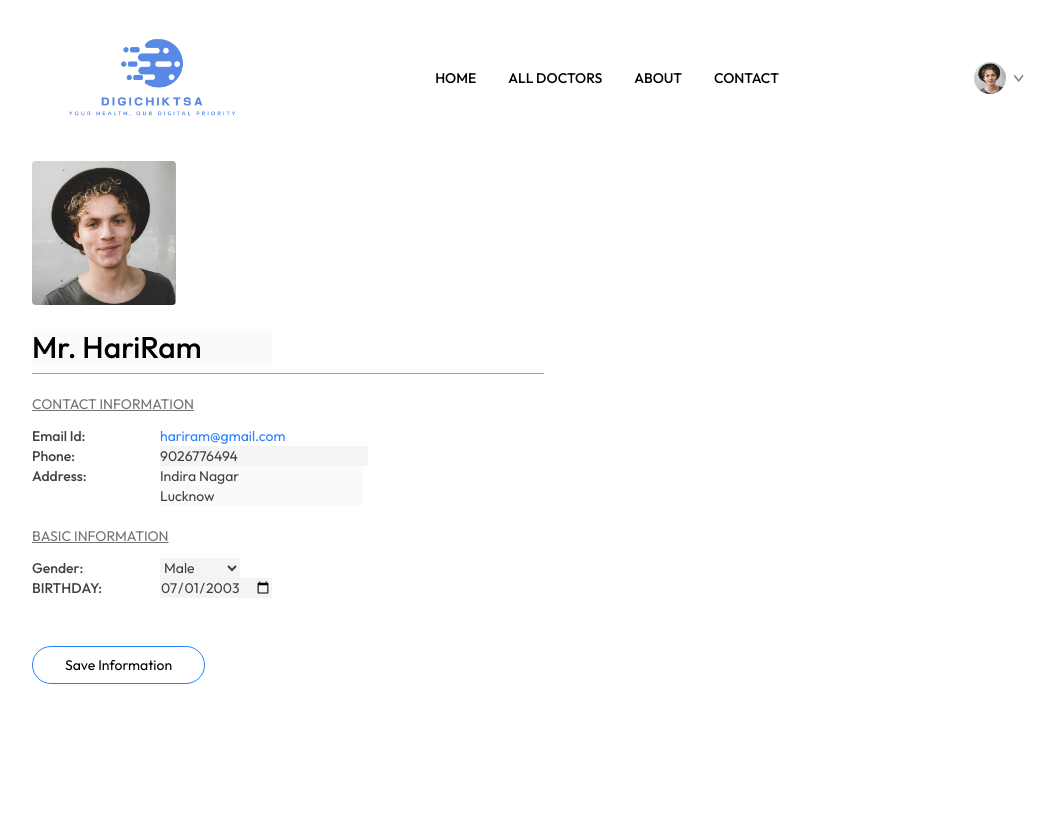
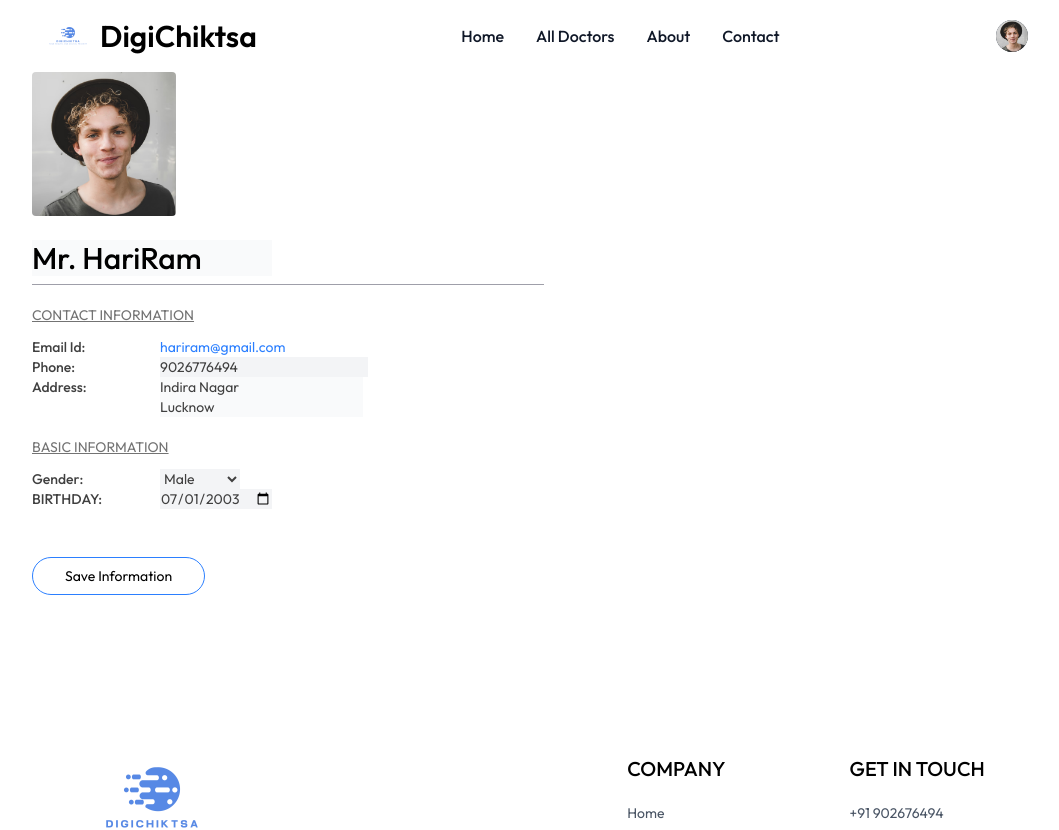
Before and after one commit to arpitkairati07/Telemedicine, a React (Vite) app in the folder Frontend Telemedicine/: page /my-profile in a window 1280 px wide. Shown: the top 830 px of the page, without its empty margins (96-1155 px from the left). Built offline with nearby package versions, Linux system fonts and the light colour scheme.

Commit message:
Navbar Responsveness

```diff
--- a/Frontend Telemedicine/src/Components/Navbar.jsx
+++ b/Frontend Telemedicine/src/Components/Navbar.jsx
@@ -1,178 +1,173 @@
 import React, { useState, useRef, useEffect } from "react";
-import { assets } from "../assets/assets_frontend/assets";
 import { NavLink, useNavigate } from "react-router-dom";
+import { assets } from "../assets/assets_frontend/assets"; // Adjust path as needed
 
 const Navbar = () => {
+  const [isDropdownOpen, setIsDropdownOpen] = useState(false);
+  const [isMobileMenuOpen, setIsMobileMenuOpen] = useState(false);
+  const dropdownRef = useRef(null);
   const navigate = useNavigate();
-  const [showMenu, setShowMenu] = useState(false);
-  const [token, setToken] = useState(true);
-  const [showDropdown, setShowDropdown] = useState(false);
 
-  const dropdownRef = useRef();
+  const [token, setToken] = useState(true); // Replace with real auth logic
 
-  // Close dropdown when clicking outside
   useEffect(() => {
-    const handleClickOutside = (event) => {
+    function handleClickOutside(event) {
       if (dropdownRef.current && !dropdownRef.current.contains(event.target)) {
-        setShowDropdown(false);
+        setIsDropdownOpen(false);
       }
-    };
+    }
     document.addEventListener("mousedown", handleClickOutside);
     return () => document.removeEventListener("mousedown", handleClickOutside);
   }, []);
 
   return (
-    <div className="flex items-center justify-between text-sm py-2 mb-1  px-4 md:px-8 relative">
-      {/* Logo */}
+    <nav className="bg-white border-gray-200">
+      <div className="max-w-screen-xl flex flex-wrap items-center justify-between mx-auto p-4">
+        <div
+          onClick={() => navigate("/")}
+          className="flex items-center space-x-3 rtl:space-x-reverse cursor-pointer"
+        >
           <img
-        className="w-44 cursor-pointer"
             src={assets.Iconlogo}
+            className="h-10 w-10 object-contain"
             alt="Logo"
-        onClick={() => navigate("/")}
           />
+          <span className="self-center text-xl sm:text-2xl md:text-3xl font-semibold whitespace-nowrap dark:text-white">
+            DigiChiktsa
+          </span>
+        </div>
 
-      {/* Desktop Nav */}
-      <ul className="hidden md:flex items-center gap-8 font-medium">
-        {["/", "/doctors", "/about", "/contact"].map((path, i) => (
-          <NavLink
-            key={i}
-            to={path}
-            className={({ isActive }) =>
-              isActive
-                ? "text-blue-600 border-b-2 border-blue-600 pb-1"
-                : "py-1 hover:text-blue-600"
-            }
+        <div className="flex items-center md:order-2">
+          {token && (
+            <div className="relative" ref={dropdownRef}>
+              <button
+                onClick={() => setIsDropdownOpen(!isDropdownOpen)}
+                type="button"
+                className="flex mx-3 text-sm bg-gray-800 rounded-full focus:ring-4 focus:ring-gray-300 dark:focus:ring-gray-600"
+                aria-expanded={isDropdownOpen}
               >
-            {["HOME", "ALL DOCTORS", "ABOUT", "CONTACT"][i]}
-          </NavLink>
-        ))}
-      </ul>
-
-      {/* Hamburger Menu */}
-      <button
-        className="md:hidden text-gray-700 z-40"
-        onClick={() => setShowMenu((prev) => !prev)}
-        aria-label="Toggle menu"
-      >
-        <svg
-          xmlns="http://www.w3.org/2000/svg"
-          className="h-10 w-10"
-          fill="none"
-          viewBox="0 0 24 24"
-          stroke="currentColor"
-          strokeWidth={2}
-        >
-          {showMenu ? (
-            <path
-              strokeLinecap="round"
-              strokeLinejoin="round"
-              d="M6 18L18 6M6 6l12 12"
+                <span className="sr-only">Open user menu</span>
+                <img
+                  className="w-8 h-8 rounded-full cursor-pointer"
+                  src={assets.profile_pic}
+                  alt="user"
                 />
-          ) : (
-            <path
-              strokeLinecap="round"
-              strokeLinejoin="round"
-              d="M4 6h16M4 12h16M4 18h16"
-            />
-          )}
-        </svg>
               </button>
 
-      {/* Mobile Nav */}
-      <ul
-        className={`absolute top-full left-0 w-full bg-white border-t border-gray-300 md:hidden flex flex-col py-4 px-6 gap-4 font-medium z-30 transform transition-all duration-300 ease-in-out ${
-          showMenu
-            ? "opacity-100 scale-100 pointer-events-auto"
-            : "opacity-0 scale-95 pointer-events-none"
-        }`}
-      >
-        {["/", "/doctors", "/about", "/contact"].map((path, i) => (
+              {isDropdownOpen && (
+                <div className="absolute right-0 z-50 mt-2 w-48 text-base list-none bg-white divide-y divide-gray-100 rounded-lg shadow dark:bg-gray-700 dark:divide-gray-600">
+                  <div className="px-4 py-3">
+                    <span className="block text-sm text-gray-900 dark:text-white">
+                      Bonnie Green
+                    </span>
+                    <span className="block text-sm text-gray-500 truncate dark:text-gray-400">
+                      name@flowbite.com
+                    </span>
+                  </div>
+                  <ul className="py-2">
+                    <li>
                       <NavLink
-            key={i}
-            to={path}
-            className={({ isActive }) =>
-              isActive ? "text-blue-600" : "hover:text-blue-600"
-            }
-            onClick={() => setShowMenu(false)}
-          >
-            {["HOME", "ALL DOCTORS", "ABOUT", "CONTACT"][i]}
-          </NavLink>
-        ))}
-        {!token && (
-          <button
-            onClick={() => {
-              setShowMenu(false);
-              navigate("/login");
-            }}
-            className="text-white bg-[#5f6FFF] px-6 py-2 rounded-full font-light"
-          >
-            Create an Account
-          </button>
-        )}
-      </ul>
-
-      {/* Profile or Auth Buttons */}
-      <div className="flex items-center gap-4 relative" ref={dropdownRef}>
-        {token ? (
-          <div
-            className="flex items-center gap-2 cursor-pointer"
-            onClick={() => setShowDropdown((prev) => !prev)}
-          >
-            <img
-              className="w-8 rounded-full"
-              src={assets.profile_pic}
-              alt="Profile"
-            />
-            <img
-              className="w-2.5"
-              src={assets.dropdown_icon}
-              alt="Dropdown Icon"
-            />
-          </div>
-        ) : (
-          <button
-            onClick={() => navigate("/login")}
-            className="text-white bg-[#5f6FFF] px-8 py-3 rounded-full font-light hidden md:block cursor-pointer"
-          >
-            Create an Account
-          </button>
-        )}
-
-        {/* Profile Dropdown */}
-        {showDropdown && token && (
-          <div className="absolute top-10 right-0 min-w-48 bg-stone-100 rounded-lg flex flex-col gap-4 p-4 shadow-lg text-base font-medium text-gray-600 z-40">
-            <p
-              onClick={() => {
-                navigate("my-profile");
-                setShowDropdown(false);
-              }}
-              className="cursor-pointer hover:text-black"
+                        to="/my-profile"
+                        className="block px-4 py-2 text-sm text-gray-700 hover:bg-gray-100 dark:hover:bg-gray-600 dark:text-gray-200 dark:hover:text-white"
                       >
                         My Profile
-            </p>
-            <p
-              onClick={() => {
-                navigate("my-appointments");
-                setShowDropdown(false);
-              }}
-              className="cursor-pointer hover:text-black"
+                      </NavLink>
+                    </li>
+                    <li>
+                      <NavLink
+                        to="/my-appointments"
+                        className="block px-4 py-2 text-sm text-gray-700 hover:bg-gray-100 dark:hover:bg-gray-600 dark:text-gray-200 dark:hover:text-white"
                       >
                         My Appointments
-            </p>
-            <p
+                      </NavLink>
+                    </li>
+                    <li>
+                      <button
                         onClick={() => {
                           setToken(false);
                           navigate("/login");
-                setShowDropdown(false);
                         }}
-              className="cursor-pointer hover:text-black"
+                        className="block w-full text-left px-4 py-2 text-sm text-gray-700 hover:bg-gray-100 dark:hover:bg-gray-600 dark:text-gray-200 dark:hover:text-white"
                       >
-              LogOut
-            </p>
+                        Sign out
+                      </button>
+                    </li>
+                  </ul>
                 </div>
               )}
             </div>
+          )}
+
+          <button
+            onClick={() => setIsMobileMenuOpen(!isMobileMenuOpen)}
+            type="button"
+            className="inline-flex items-center p-2 w-10 h-10 justify-center text-sm text-gray-500 rounded-lg md:hidden hover:bg-gray-100 focus:outline-none focus:ring-2 focus:ring-gray-200 dark:text-gray-400 dark:hover:bg-gray-700 dark:focus:ring-gray-600"
+            aria-controls="navbar-user"
+            aria-expanded={isMobileMenuOpen}
+          >
+            <span className="sr-only">Open main menu</span>
+            <svg
+              className="w-5 h-5"
+              aria-hidden="true"
+              fill="currentColor"
+              viewBox="0 0 20 20"
+            >
+              <path
+                fillRule="evenodd"
+                d="M3 5a1 1 0 011-1h12a1 1 0 110 2H4a1 1 0 01-1-1zm0 5a1 1 0 011-1h12a1 1 0 110 2H4a1 1 0 01-1-1zm1 4a1 1 0 000 2h12a1 1 0 100-2H4z"
+                clipRule="evenodd"
+              />
+            </svg>
+          </button>
         </div>
+
+        <div
+          className={`${
+            isMobileMenuOpen ? "block" : "hidden"
+          } w-full md:flex md:w-auto md:order-1`}
+          id="navbar-user"
+        >
+          <ul className="flex flex-col font-medium p-4 md:p-0 mt-4 border border-gray-100 rounded-lg bg-gray-50 md:flex-row md:space-x-8 md:mt-0 md:border-0 md:bg-white dark:bg-gray-800 md:dark:bg-gray-900 dark:border-gray-700">
+            <li>
+              <NavLink
+                to="/"
+                className={({ isActive }) =>
+                  isActive
+                    ? "block py-2 px-3 text-white bg-blue-700 rounded md:bg-transparent md:text-blue-700 md:p-0 dark:text-white"
+                    : "block py-2 px-3 text-gray-900 rounded hover:bg-gray-100 md:hover:bg-transparent md:hover:text-blue-700 md:p-0 dark:text-white md:dark:hover:text-blue-500"
+                }
+              >
+                Home
+              </NavLink>
+            </li>
+            <li>
+              <NavLink
+                to="/doctors"
+                className="block py-2 px-3 text-gray-900 rounded hover:bg-gray-100 md:hover:bg-transparent md:hover:text-blue-700 md:p-0 dark:text-white md:dark:hover:text-blue-500"
+              >
+                All Doctors
+              </NavLink>
+            </li>
+            <li>
+              <NavLink
+                to="/about"
+                className="block py-2 px-3 text-gray-900 rounded hover:bg-gray-100 md:hover:bg-transparent md:hover:text-blue-700 md:p-0 dark:text-white md:dark:hover:text-blue-500"
+              >
+                About
+              </NavLink>
+            </li>
+            <li>
+              <NavLink
+                to="/contact"
+                className="block py-2 px-3 text-gray-900 rounded hover:bg-gray-100 md:hover:bg-transparent md:hover:text-blue-700 md:p-0 dark:text-white md:dark:hover:text-blue-500"
+              >
+                Contact
+              </NavLink>
+            </li>
+          </ul>
+        </div>
+      </div>
+    </nav>
   );
 };
 
--- a/Frontend Telemedicine/src/assets/assets_frontend/assets.js
+++ b/Frontend Telemedicine/src/assets/assets_frontend/assets.js
@@ -6,6 +6,7 @@ import contact_image from './contact_image.png'
 import about_image from './about_image.png'
 import logo from './logo.svg'
 import logo1 from './logo1.svg'
+import Banner from './Banner.jpg'
 import Iconlogo from './Iconlogo.png'
 import dropdown_icon from './dropdown_icon.svg'
 import menu_icon from './menu_icon.svg'
@@ -45,6 +46,7 @@ export const assets = {
     header_img,
     group_profiles,
     logo,
+    Banner,
     logo1,
     Iconlogo,
     chats_icon,
```
Also changed, not shown: Frontend Telemedicine/src/Components/Header.jsx (+27 -15 lines), Frontend Telemedicine/src/Components/SpecialityMenu.jsx (+5 -3 lines), Frontend Telemedicine/src/Pages/MyProfile.jsx (+8 -4 lines), Frontend Telemedicine/src/assets/assets_frontend/Banner.jpg (added). Lines whose indentation alone changed are shown as unchanged.
